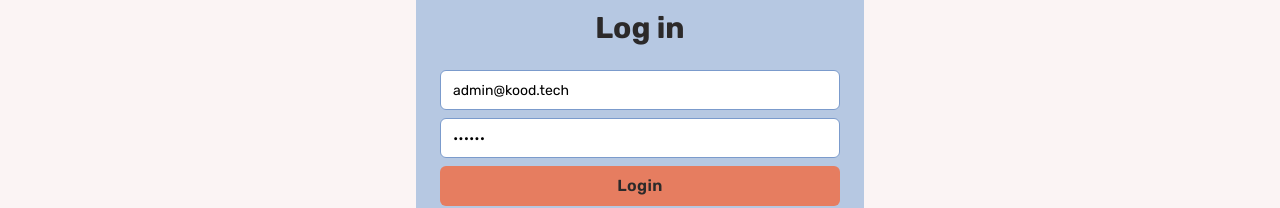
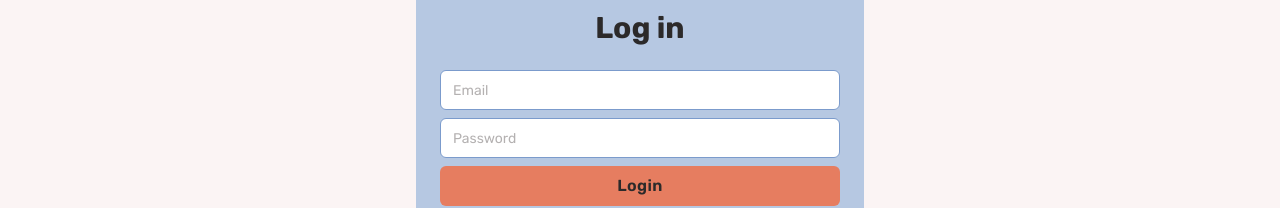
Before and after one commit to K444RU/match-me, a React (Vite) app in the folder front-end/: page /login in a window 1280 px wide. Shown: the part 292-500 px from the top of the page. Built offline with nearby package versions, Linux system fonts and the light colour scheme.

Commit message:
BEMM02 removed harcoded login data with admin email

```diff
--- a/front-end/src/features/authentication/components/LoginForm.tsx
+++ b/front-end/src/features/authentication/components/LoginForm.tsx
@@ -10,8 +10,8 @@ const LoginForm = () => {
   const location = useLocation();
   const { login } = useAuth();
   const from = location.state?.from?.pathname || '/chats';
-  const [email, setEmail] = useState('admin@kood.tech');
-  const [password, setPassword] = useState('123456');
+  const [email, setEmail] = useState('');
+  const [password, setPassword] = useState('');
   const [loading, setLoading] = useState(false);
   const [resTitle, setResTitle] = useState('');
   const [resSubtitle, setResSubtitle] = useState('');
```
